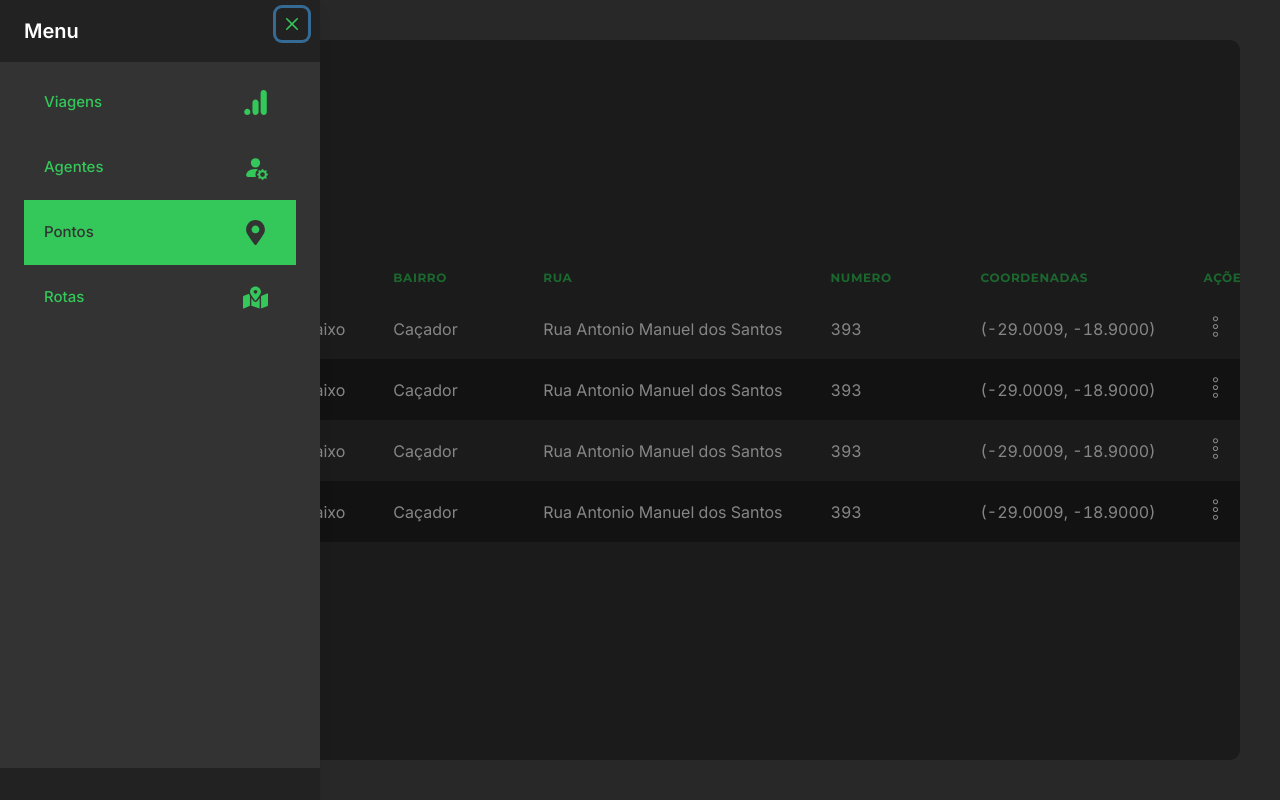
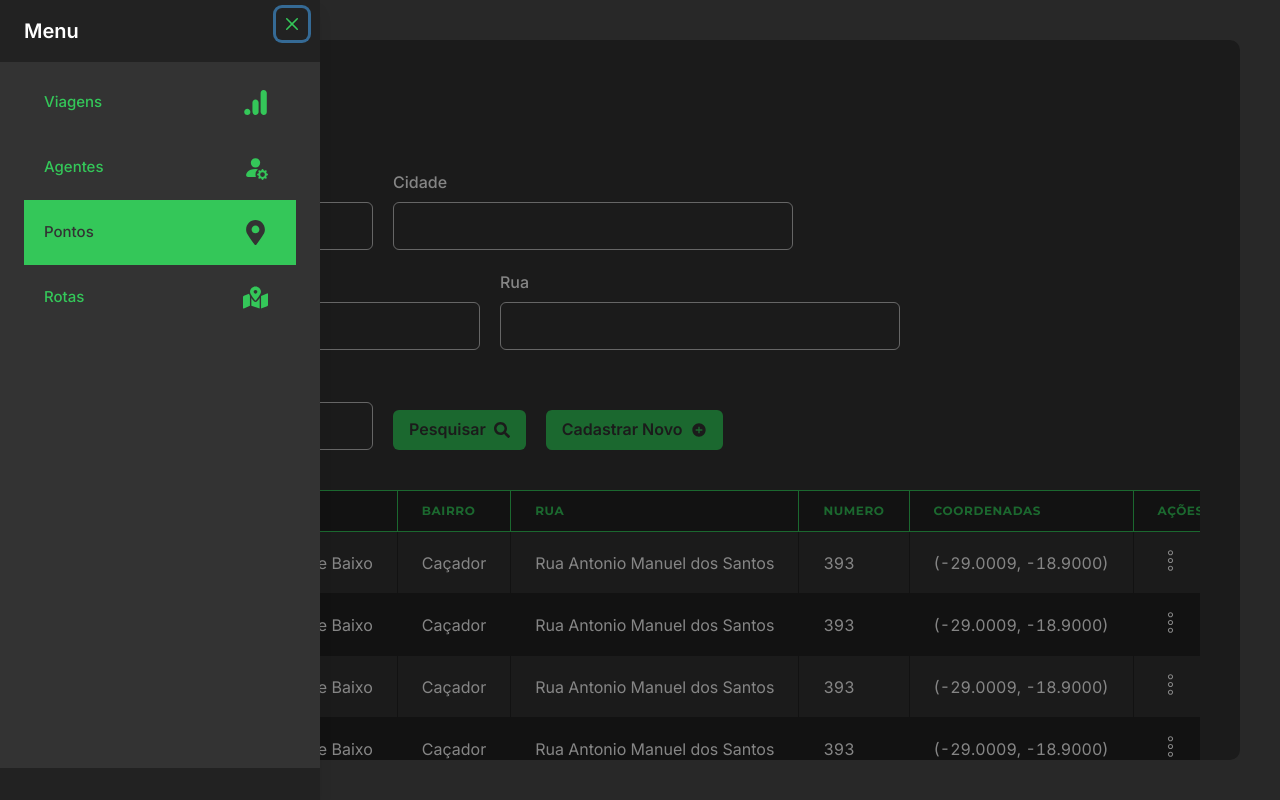
Before and after one commit to VictorHenrich/busstop-manager, a Next.js app: page /dashboard/points in a window 1280 px wide. Built offline with nearby package versions, Linux system fonts and the light colour scheme.

Commit message:
Finalizando tela de pontos

```diff
--- a/src/app/dashboard/layout.tsx
+++ b/src/app/dashboard/layout.tsx
@@ -43,21 +43,21 @@ export default function DashboardLayout({ children }: React.PropsWithChildren):
                 <Box
                     width="full"
                     height="full"
+                    padding={10}
                     backgroundColor="secondary"
                     borderRadius={10}
-                    position="relative"
+                    overflowY="auto"
                 >
+                    <Box width="full" marginBottom={10}>
                         <AppIconButton
                             aria-label="menu"
                             width={50}
                             height={50}
                             borderRadius={10}
                             as={TiThMenu}
-                        position="absolute"
-                        top={10}
-                        left={10}
                             onClick={()=> setOpenMenu(true)}
                         />
+                    </Box>
                     { children }
                 </Box>
             </Center>
--- a/src/app/dashboard/points/page.tsx
+++ b/src/app/dashboard/points/page.tsx
@@ -1,11 +1,16 @@
 'use client'
 
 import React from "react";
+import { FaSearch } from "react-icons/fa";
+import { MdAddCircle } from "react-icons/md";
 import AppTable, { AppTableBodyItemProps, AppTableItemProps } from "@/components/table";
 import { PointEntity } from "@/utils/entities";
-import { Center } from "@chakra-ui/react";
+import { Stack, Wrap, WrapItem } from "@chakra-ui/react";
 import { mockPoints } from "./mock";
 import AppMenuList from "@/components/menuList";
+import AppForm from "@/components/form";
+import AppInput from "@/components/input";
+import AppButton from "@/components/button";
 
 
 function PointsPage(): React.ReactElement{
@@ -13,7 +18,7 @@ function PointsPage(): React.ReactElement{
 
     const header: AppTableItemProps[] = [
         {
-            value: "Estado (UF)"
+            value: "Estado (UF)",
         },
         {
             value: "Cidade"
@@ -28,10 +33,12 @@ function PointsPage(): React.ReactElement{
             value: "Numero"
         },
         {
-            value: "Coordenadas"
+            value: "Coordenadas",
+            align: "center"
         },
         {
-            value: "Ações"
+            value: "Ações",
+            align: "center"
         }
     ]
 
@@ -42,7 +49,7 @@ function PointsPage(): React.ReactElement{
             { value: point.addressNeighborhood },
             { value: point.addressStreet },
             { value: point.addressNumber },
-            { value: `(${point.latitude}, ${point.longitude})`},
+            { value: `(${point.latitude}, ${point.longitude})`, align: "center"},
             { value: (
                 <AppMenuList
                     items={[
@@ -50,7 +57,9 @@ function PointsPage(): React.ReactElement{
                         {description: "Excluir", id: "delete"},
                     ]}
                 />
-            )}
+            ),
+            align: "center"
+            }
         ]
     }
 
@@ -62,15 +71,57 @@ function PointsPage(): React.ReactElement{
     }, []);
 
     return (
-        <Center
+        <Stack
             width="full"
             height="full"
+            direction="column"
+            align="center"
+            spacing={10}
         >
+            <AppForm>
+                <Wrap
+                    spacing={5}
+                    justify="start"
+                    align="end"
+                >
+                    <WrapItem>
+                        <AppInput type="text" label="UF" minWidth={150}/>
+                    </WrapItem>
+                    <WrapItem>
+                        <AppInput type="text" label="Cidade" minWidth={400}/>
+                    </WrapItem>
+                    <WrapItem>
+                        <AppInput type="text" label="Bairro" minWidth={400}/>
+                    </WrapItem>
+                    <WrapItem>
+                        <AppInput type="text" label="Rua" minWidth={400}/>
+                    </WrapItem>
+                    <WrapItem>
+                        <AppInput type="text" label="Numero" minWidth={150}/>
+                    </WrapItem>
+                    <WrapItem>
+                        <AppButton
+                            minWidth={100}
+                            rightIcon={<FaSearch />}
+                        >
+                            Pesquisar
+                        </AppButton>
+                    </WrapItem>
+                    <WrapItem>
+                        <AppButton
+                            minWidth={100}
+                            rightIcon={<MdAddCircle />}
+                        >
+                            Cadastrar Novo
+                        </AppButton>
+                    </WrapItem>
+                </Wrap>
+            </AppForm>
             <AppTable
                 header={header}
                 body={body}
             />
-        </Center>
+        </Stack>
     )
 }
 
--- a/src/components/table/index.tsx
+++ b/src/components/table/index.tsx
@@ -17,11 +17,11 @@ import {
 export type AppTableItemValue = string | number | React.ReactElement;
 
 
-export interface AppTableItemProps extends TableCellProps{
+export interface AppTableItemProps extends Partial<TableCellProps>{
     value: AppTableItemValue
 }
 
-export interface AppTableBodyItemProps<T> extends TableRowProps{
+export interface AppTableBodyItemProps<T> extends Partial<TableRowProps>{
     items: AppTableItemProps[],
     data: T
 }
@@ -45,12 +45,12 @@ export default function AppTable<T>({
                 {description && (
                     <TableCaption>{description}</TableCaption>
                 )}
-                <Thead
-                >
+                <Thead>
                     <Tr>
                         {header.map((item, index) => (
                             <Th
                                 key={index}
+                                align="left"
                                 {...item}
                             >
                                 {item.value}
@@ -67,6 +67,7 @@ export default function AppTable<T>({
                             {row.items.map((item, itemIndex) => (
                                <Td
                                     key={itemIndex}
+                                    align="left"
                                     {...item}
                                >
                                     {item.value}
@@ -80,6 +81,7 @@ export default function AppTable<T>({
                         {footer.map((item, index) => (
                             <Td
                                 key={index}
+                                align="left"
                                 {...item}
                             >
                                 {item.value}
--- a/src/styles/global.css
+++ b/src/styles/global.css
@@ -30,9 +30,9 @@ html, body {
   background-color: var(--color-tertiary);
 }
 
-table td, th{
-  min-width: 150px;
-  text-align: right;
+table, td, th, tr{
+  border-color: var(--color-black);
+  border-width: 1px;
 }
 
 table td{
@@ -40,7 +40,9 @@ table td{
 }
 
 table th{
-  color: var(--color-primary)
+  color: var(--color-primary);
+  background-color: var(--color-black);
+  border-color: var(--color-primary);
 }
 
 tbody tr:nth-child(odd) {
```
Lines whose indentation alone changed are shown as unchanged.
